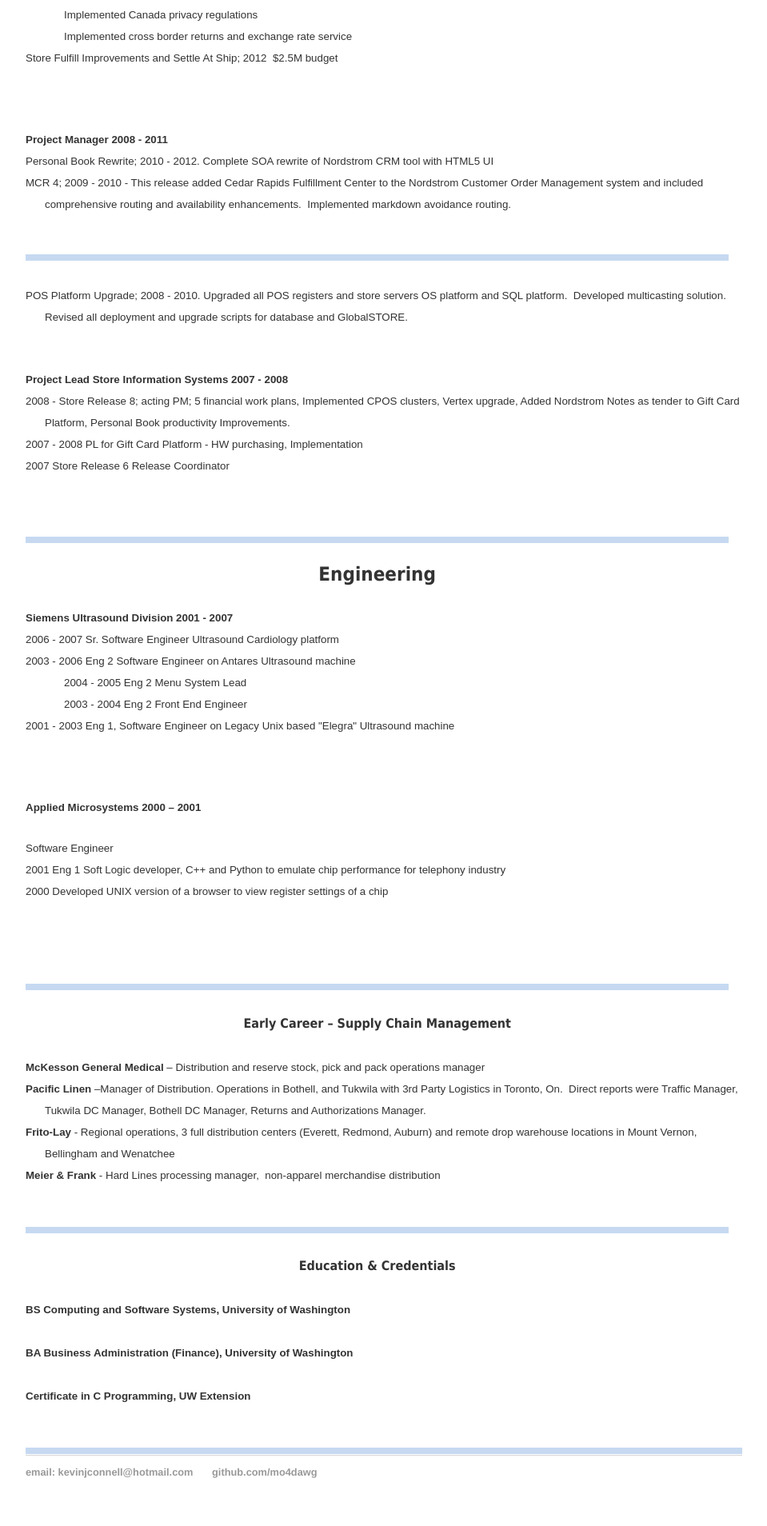
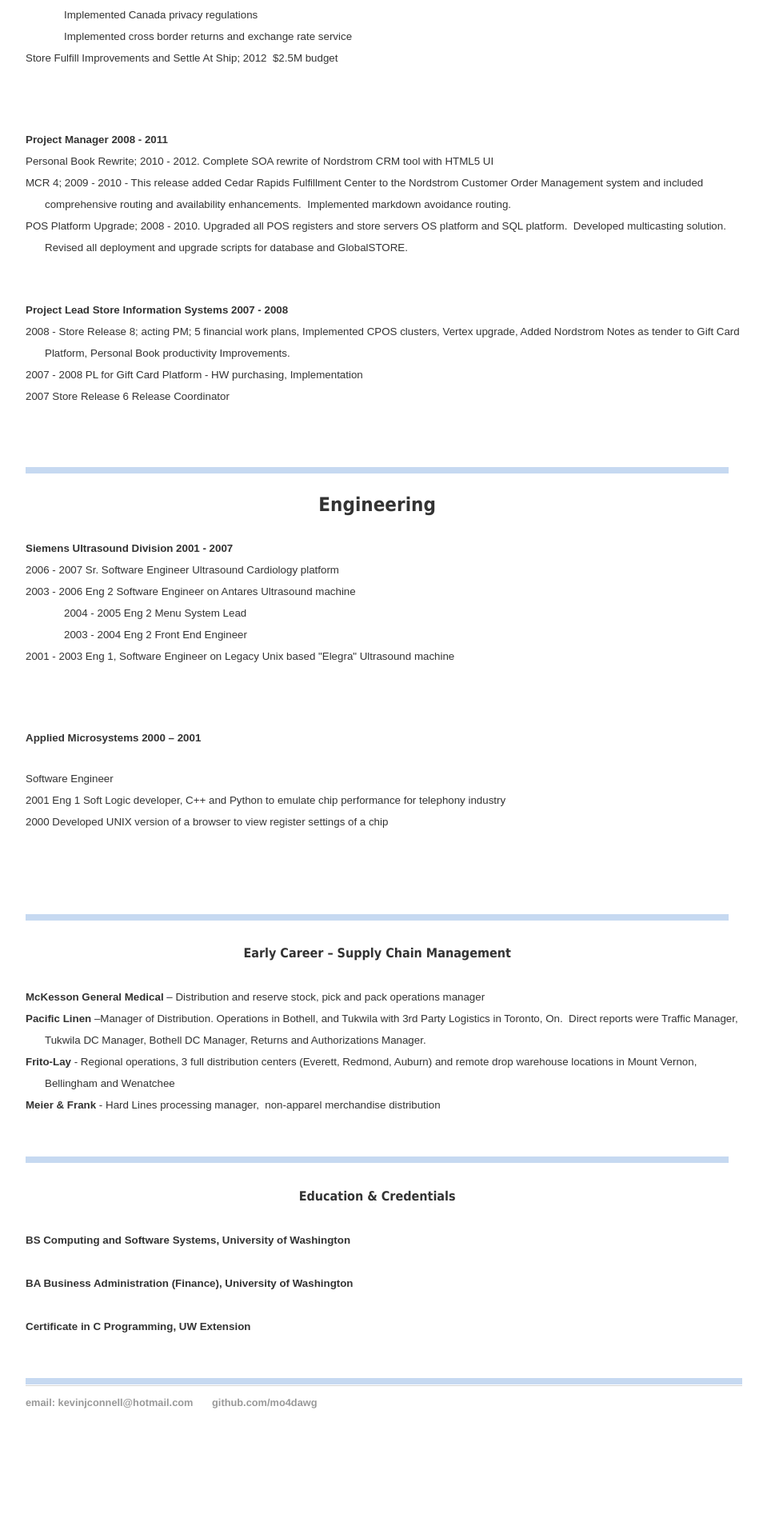
Before and after one commit to mo4dawg/mo4dawg.github.io, a Jekyll site: the page built from CV/index.html, in a window 1280 px wide. Shown: the part 1642-3550 px from the top of the page at 80% size, without its empty margins (160-1119 px from the left). Built offline with Jekyll 4.4.1, drawn with Linux system fonts in a browser that asks for light colours; after the commit the page ends 3463 px from its top, so only the background shows below that.

Commit message:
Update index.html

```diff
--- a/CV/index.html
+++ b/CV/index.html
@@ -365,23 +365,6 @@
 system and included comprehensive routing and availability enhancements.<span
 style='mso-spacerun:yes'>&nbsp; </span>Implemented markdown avoidance routing.<o:p></o:p></span></span></p>
 
-
-<div style='mso-element:para-border-div;border:none;border-bottom:solid #C6D9F1 6.0pt;
-padding:0in 0in 1.0pt 0in;margin-left:0in;margin-right:12.6pt'>
-
-<p class=MsoNormal style='margin-bottom:0in;margin-bottom:.0001pt;line-height:
-normal;border:none;mso-border-bottom-alt:solid #C6D9F1 6.0pt;padding:0in;
-mso-padding-alt:0in 0in 1.0pt 0in'><span style='mso-bookmark:top'><span
-style='font-size:4.0pt;font-family:"Arial","sans-serif";mso-fareast-font-family:
-"Times New Roman"'><o:p>&nbsp;</o:p></span></span></p>
-
-</div>
-
-<p class=MsoNormal style='margin-top:0in;margin-right:0in;margin-bottom:0in;
-margin-left:.25in;margin-bottom:.0001pt;line-height:normal'><span
-style='mso-bookmark:top'><span style='font-size:10.0pt;font-family:"Arial","sans-serif";
-mso-fareast-font-family:"Times New Roman"'><o:p>&nbsp;</o:p></span></span></p>
-
 <p class=MsoNormal style='margin-top:0in;margin-right:0in;margin-bottom:0in;
 margin-left:.25in;margin-bottom:.0001pt;text-indent:-.25in;line-height:normal;
 mso-list:l1 level1 lfo22'><span style='mso-bookmark:top'><span style='font-size:10.0pt;font-family:"Arial","sans-serif";
```
